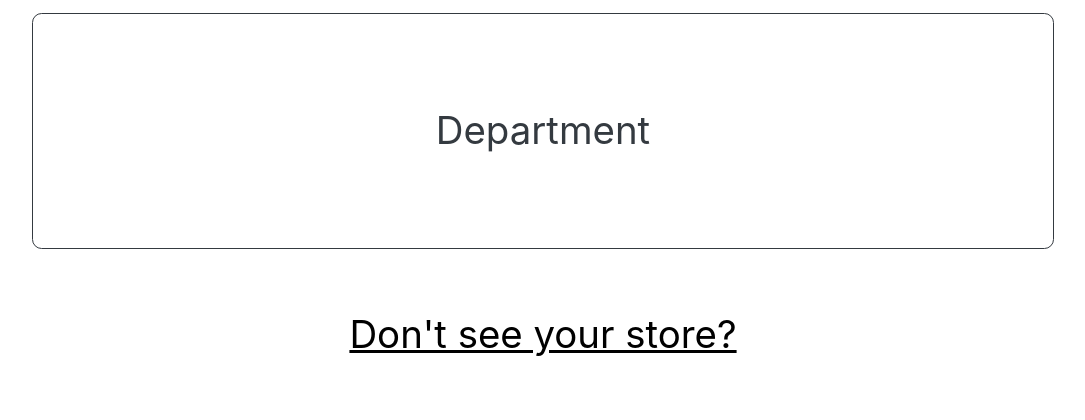
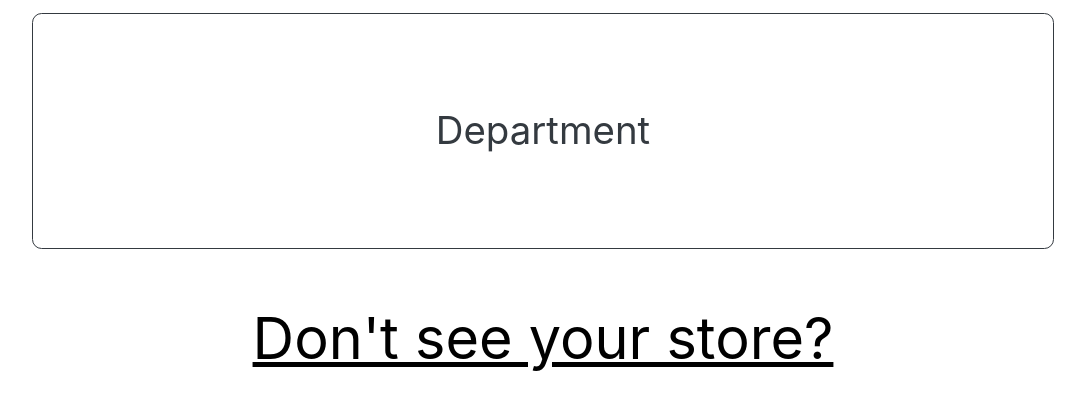
Before and after one commit to kyleburt95/cs170, a PHP site: page / in a window 1280 px wide. Shown: the part 1840-2260 px from the top of the page, without its empty margins (97-1182 px from the left). Before the commit the page ends 2196 px from the top, so only its background shows below. Run offline with PHP 8.4, Linux system fonts and the light colour scheme; some libraries are stand-ins or nearby versions.

Commit message:
more button fixes

```diff
--- a/index.css
+++ b/index.css
@@ -103,7 +103,7 @@ a {
 }
 .btn-group {
   display: block;
-  margin-bottom: 1em;
+  margin-bottom: .7em;
 }
 .btn-group button{
   display: inline-block;
--- a/index.html
+++ b/index.html
@@ -65,7 +65,7 @@
 
 
   <div class="text-center">
-   <a  href="addstore.html"> Don't see your store? </a>
+   <a  href="addstore.html" style="font-size: 1.5em"> Don't see your store? </a>
   </div>
 <!--</div>-->
 
```
